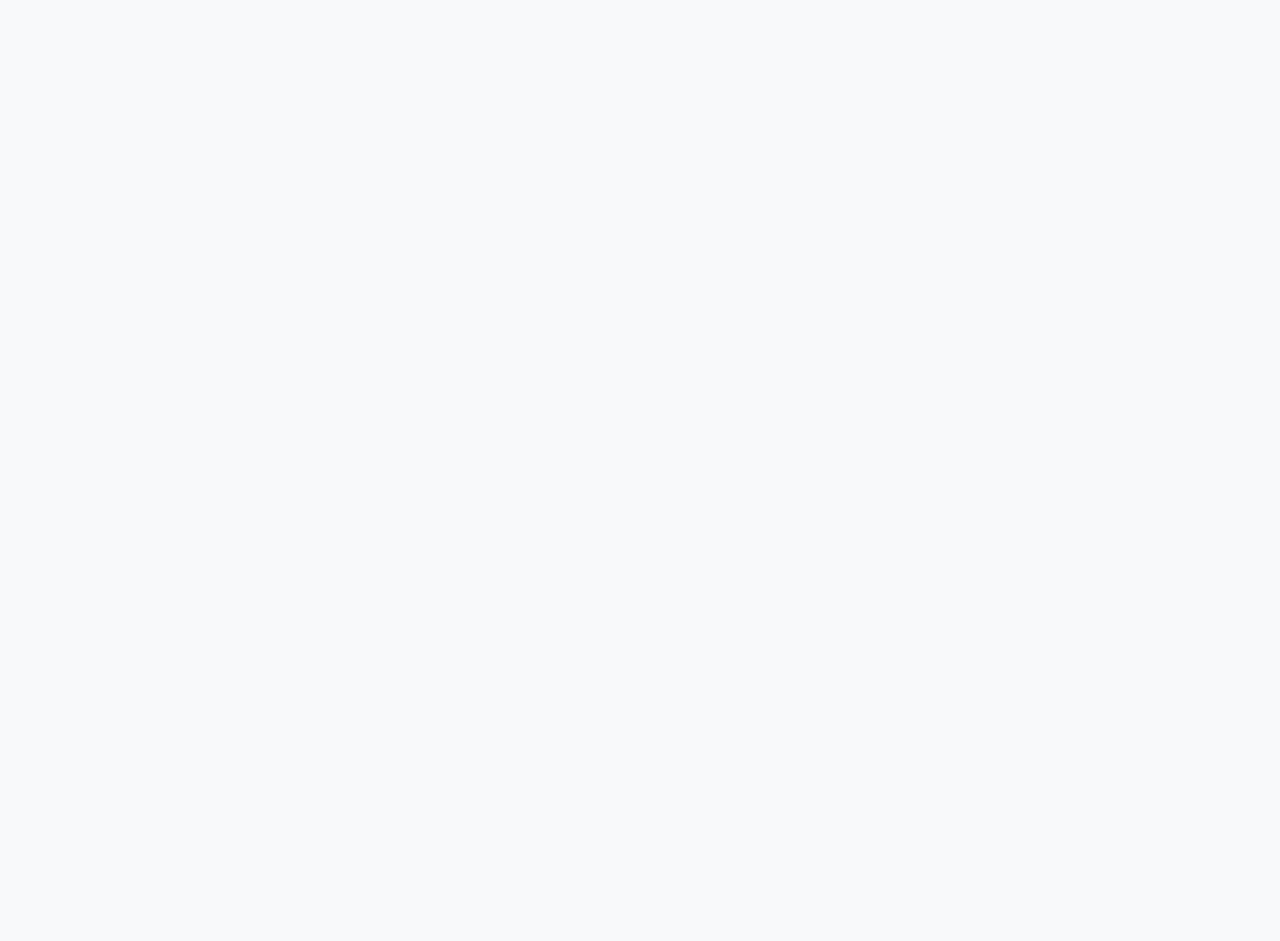
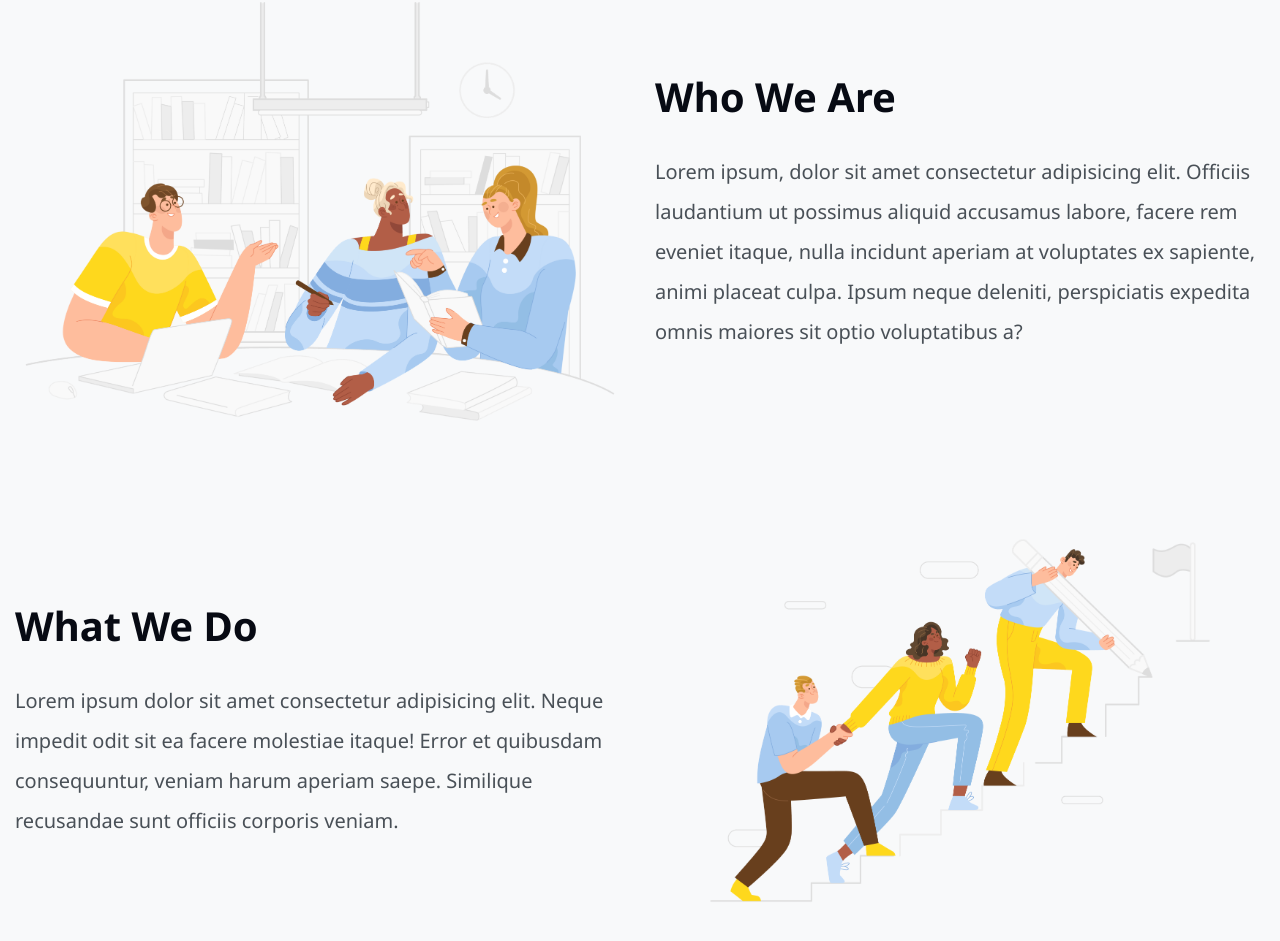
Before and after one commit to arman-borkhani/agency, a Vue app: page / in a window 1280 px wide. Shown: the part 1089-2030 px from the top of the page. Before the commit the page ends 1040 px from the top, so only its background shows below. Built offline with nearby package versions, Linux system fonts and the light colour scheme.

Commit message:
Add about section

```diff
--- a/src/App.vue
+++ b/src/App.vue
@@ -1,17 +1,20 @@
 <template>
   <the-header></the-header>
   <hero-section></hero-section>
+  <about-section></about-section>
 </template>
 
 <script>
 import TheHeader from './components/TheHeader';
 import HeroSection from './pages/home/HeroSection';
+import AboutSection from './pages/home/AboutSection';
 
 export default {
   name: 'App',
   components: {
     TheHeader,
-    HeroSection
+    HeroSection,
+    AboutSection
   }
 }
 </script>
--- /dev/null
+++ b/src/pages/home/AboutSection.vue
@@ -0,0 +1,89 @@
+<template>
+  <section class="about-sec">
+    <base-container>
+    <div class="about-card">
+      <div class="row">
+        <div class="col--12 col--lg-6">
+          <figure class="about-card__figure">
+            <img src="../../assets/about-one.png" alt="people talking">
+          </figure>
+        </div>
+        <div class="col--12 col--lg-6">
+          <div class="about-card__text">
+            <h2 class="about-card__title">Who We Are</h2>
+            <p class="about-card__desc">
+              Lorem ipsum, dolor sit amet consectetur adipisicing elit.
+              Officiis laudantium ut possimus aliquid accusamus labore,
+              facere rem eveniet itaque, nulla incidunt aperiam at
+              voluptates ex sapiente, animi placeat culpa. Ipsum neque
+              deleniti, perspiciatis expedita omnis maiores sit optio
+              voluptatibus a?
+            </p>
+          </div>
+        </div>
+      </div>
+    </div>
+    <div class="about-card">
+      <div class="row">
+        <div class="col--12 col--lg-6">
+          <div class="about-card__text">
+            <h2 class="about-card__title">What We Do</h2>
+            <p class="about-card__desc">
+              Lorem ipsum dolor sit amet consectetur adipisicing elit.
+              Neque impedit odit sit ea facere molestiae itaque! Error
+              et quibusdam consequuntur, veniam harum aperiam saepe.
+              Similique recusandae sunt officiis corporis veniam.
+            </p>
+          </div>
+        </div>
+        <div class="col--12 col--lg-6">
+          <figure class="about-card__figure">
+            <img src="../../assets/about-two.png" alt="people climbing">
+          </figure>
+        </div>
+      </div>
+    </div>
+    </base-container>
+  </section>
+</template>
+
+<style scoped>
+.about-sec {
+  padding-top: 2rem;
+  padding-bottom: 1rem;
+}
+
+.about-card {
+  margin-bottom: 3rem;
+}
+
+.about-card__text {
+  height: 100%;
+  display: flex;
+  flex-direction: column;
+  justify-content: center;
+}
+
+.about-card__title {
+  text-align: left;
+  font-size: 2.5rem;
+  color: var(--blue-900);
+  margin-bottom: 2rem;
+}
+
+.about-card__desc {
+  font-size: 1.25rem;
+  line-height: 200%;
+  color: var(--gray-700);
+}
+
+.about-card__figure {
+  margin-bottom: 1.5rem;
+}
+
+@media screen and (min-width: 992px) {
+  .about-card__figure {
+    margin-bottom: 0;
+  }
+}
+</style>
--- a/src/styles/global.css
+++ b/src/styles/global.css
@@ -6,6 +6,8 @@
   --primary: #1b2a4e;
   --secondary: #42ba96;
   --gray: #f8f9fa;
+  --blue-900: #070a13;
+  --gray-700: #495057;
 }
 
 *,
```
Also changed, not shown: src/assets/about-one.png (added), src/assets/about-two.png (added).
